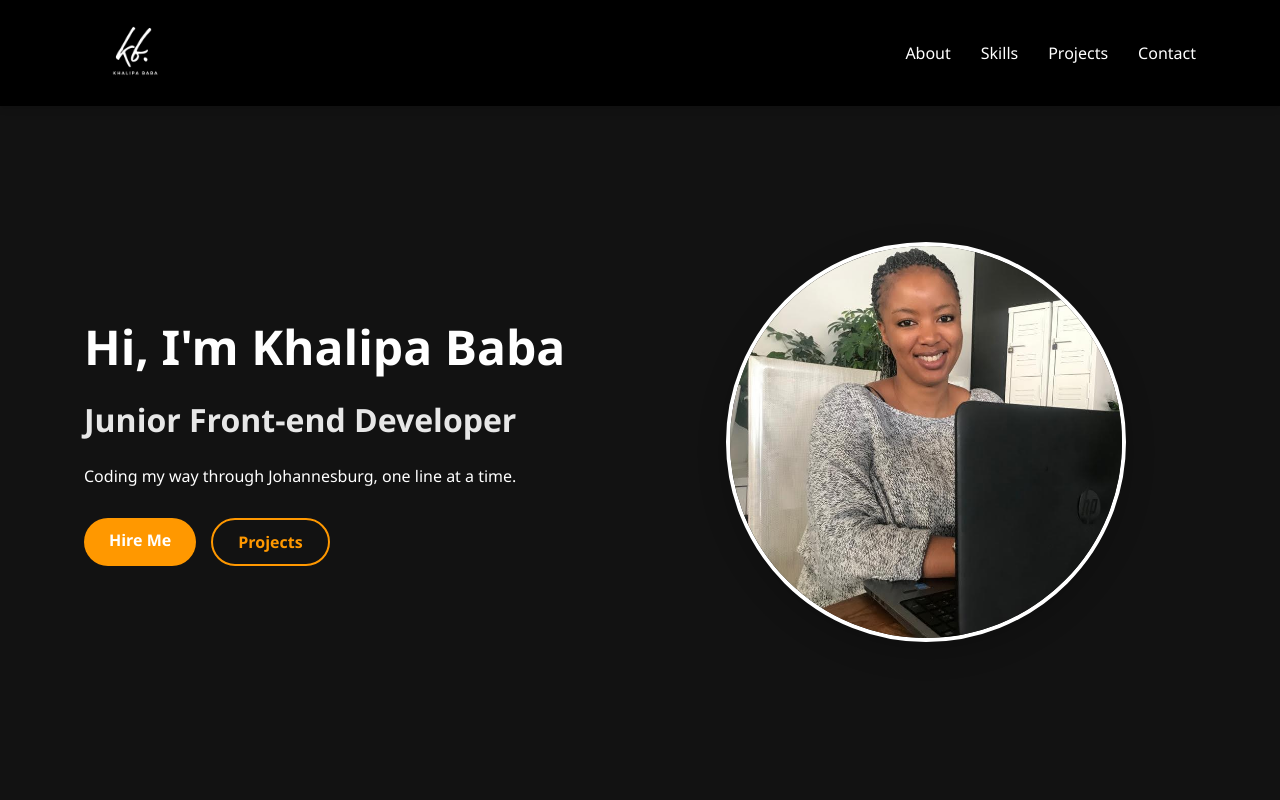
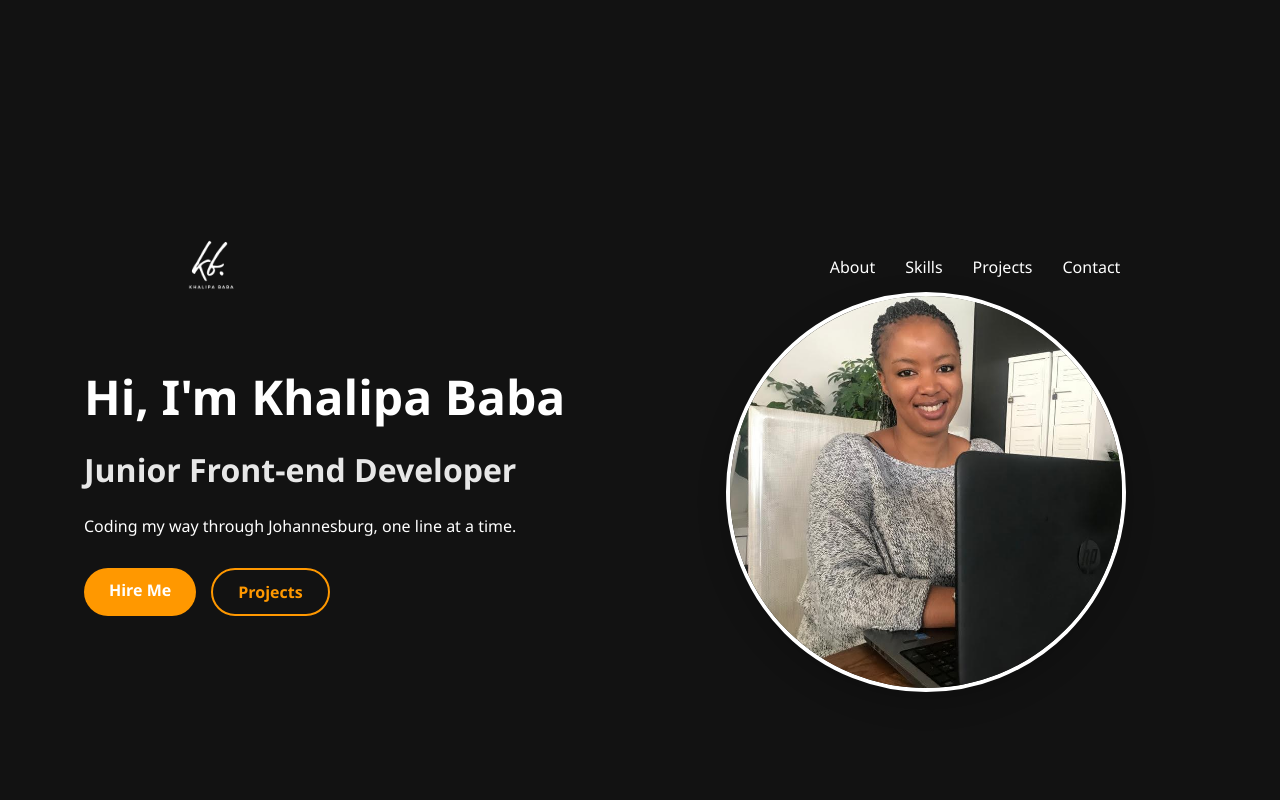
Before and after one commit to Khalipa-B/Khalipa-Baba-Portfolio-Website, a plain HTML site: page index.html in a window 1280 px wide. Shown: the top 800 px of the page. Drawn offline with Linux system fonts and the light colour scheme.

Commit message:
Updated structure of the hero- moved nav into hero.

```diff
--- a/index.html
+++ b/index.html
@@ -12,8 +12,11 @@
   </head>
   <body>
     <!-- Header & Navigation -->
-    <header>
-      <nav>
+    <header></header>
+
+    <!-- Hero Section -->
+    <section class="hero" id="home">
+      <div class="container hero-content">
         <div class="container nav-container">
           <div class="logo">
             <a href="index.html">
@@ -30,12 +33,7 @@
             <i class="fas fa-bars"></i>
           </button>
         </div>
-      </nav>
-    </header>
 
-    <!-- Hero Section -->
-    <section class="hero" id="home">
-      <div class="container hero-content">
         <div class="hero-text">
           <h1>Hi, I'm Khalipa Baba</h1>
           <h2>Junior Front-end Developer</h2>
```
